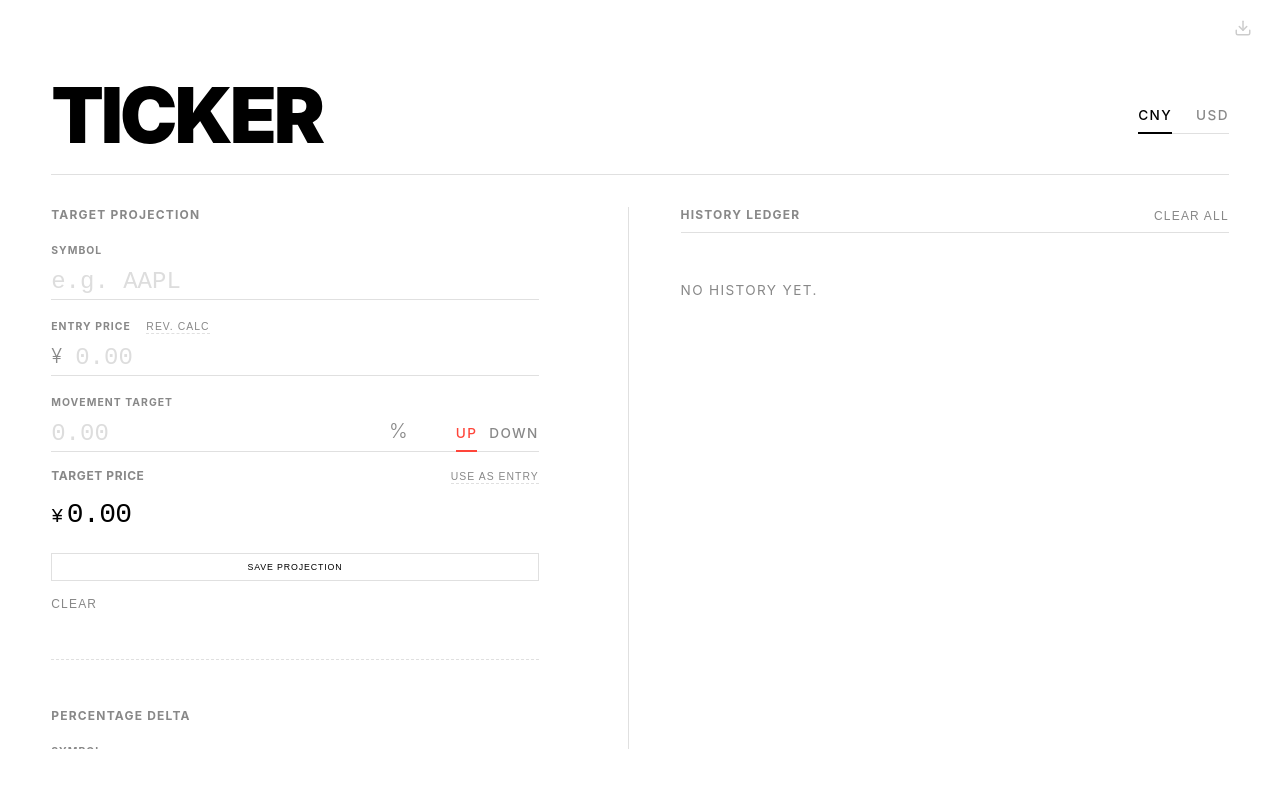
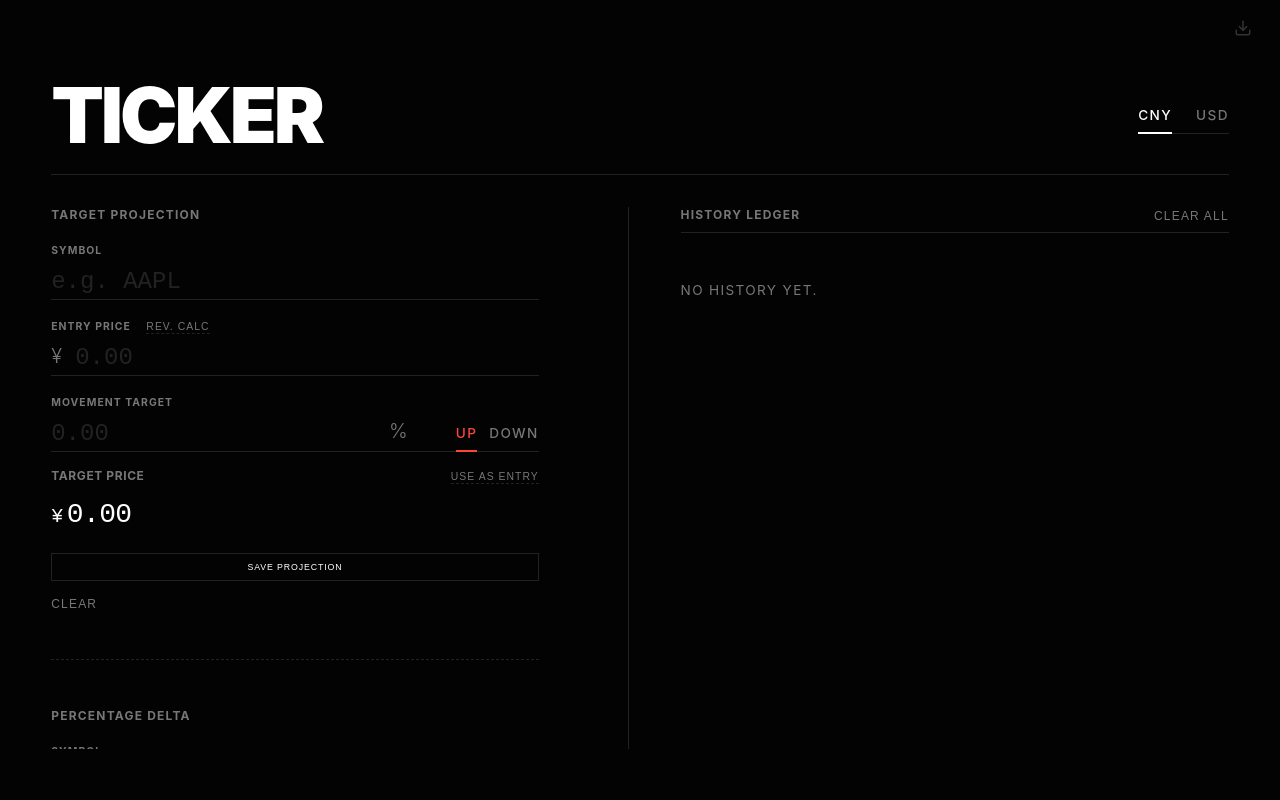
Before and after one commit to Hannah-arch5/Stock_Price_Calculator_Ticker, an Electron app: page index.html in a window 1280 px wide. Drawn offline with Linux system fonts and the light colour scheme.

Commit message:
style: fix accidental light mode changes and restore dark mode with hover shift

```diff
--- a/styles.css
+++ b/styles.css
@@ -1,10 +1,10 @@
 :root {
-  --bg: #ffffff;
-  --fg: #000000;
-  --fg-dim: #888888;
-  --border: #e0e0e0;
-  --up-color: #ff3b30;
-  --down-color: #28cd41;
+  --bg: #030303;
+  --fg: #ffffff;
+  --fg-dim: #777777;
+  --border: #222222;
+  --up-color: #ff453a;
+  --down-color: #32d74b;
   --transition-slow: 0.8s cubic-bezier(0.16, 1, 0.3, 1);
   --transition-fast: 0.3s cubic-bezier(0.16, 1, 0.3, 1);
 }
@@ -265,7 +265,7 @@ body {
   outline: none;
   border-color: var(--fg);
 }
-.input-minimal::placeholder { color: #ddd; }
+.input-minimal::placeholder { color: #222; }
 
 #base-price, #initial-price, #final-price { padding-left: 1.5rem; }
 #percentage-change { padding-right: 1.5rem; }
@@ -478,11 +478,11 @@ body {
   border-bottom: 1px solid var(--border);
 }
 .group-note::placeholder {
-  color: #ccc;
+  color: #333;
   transition: color 0.2s;
 }
 .group-note:hover::placeholder, .group-note:focus::placeholder {
-  color: #aaa;
+  color: #555;
 }
 
 .header-actions {
@@ -503,7 +503,7 @@ body {
   border-radius: 50% !important;
   border: none;
   cursor: pointer;
-  background-color: #e0e0e0;
+  background-color: #333333;
   transition: transform var(--transition-fast), background-color var(--transition-fast);
 }
 
@@ -549,11 +549,11 @@ body {
 }
 
 .list-row:hover::before {
-  background-color: #f5f5f5;
+  background-color: #0a0a0a;
 }
 
 .list-row.highlighted::before {
-  background-color: #ebebeb;
+  background-color: #2a2a2a;
 }
 
 .list-row.highlighted::after {
@@ -636,7 +636,7 @@ body {
   right: 20px;
   background: transparent;
   border: none;
-  color: #cccccc; /* Very dim color, matching the minimalist theme */
+  color: #333333; /* Very dim color, matching the dark minimalist theme */
   cursor: pointer;
   padding: 0.5rem;
   border-radius: 4px;
@@ -649,5 +649,5 @@ body {
 }
 .global-export-btn:hover {
   color: var(--fg-dim);
-  background: rgba(0, 0, 0, 0.05);
+  background: rgba(255, 255, 255, 0.05);
 }
```
